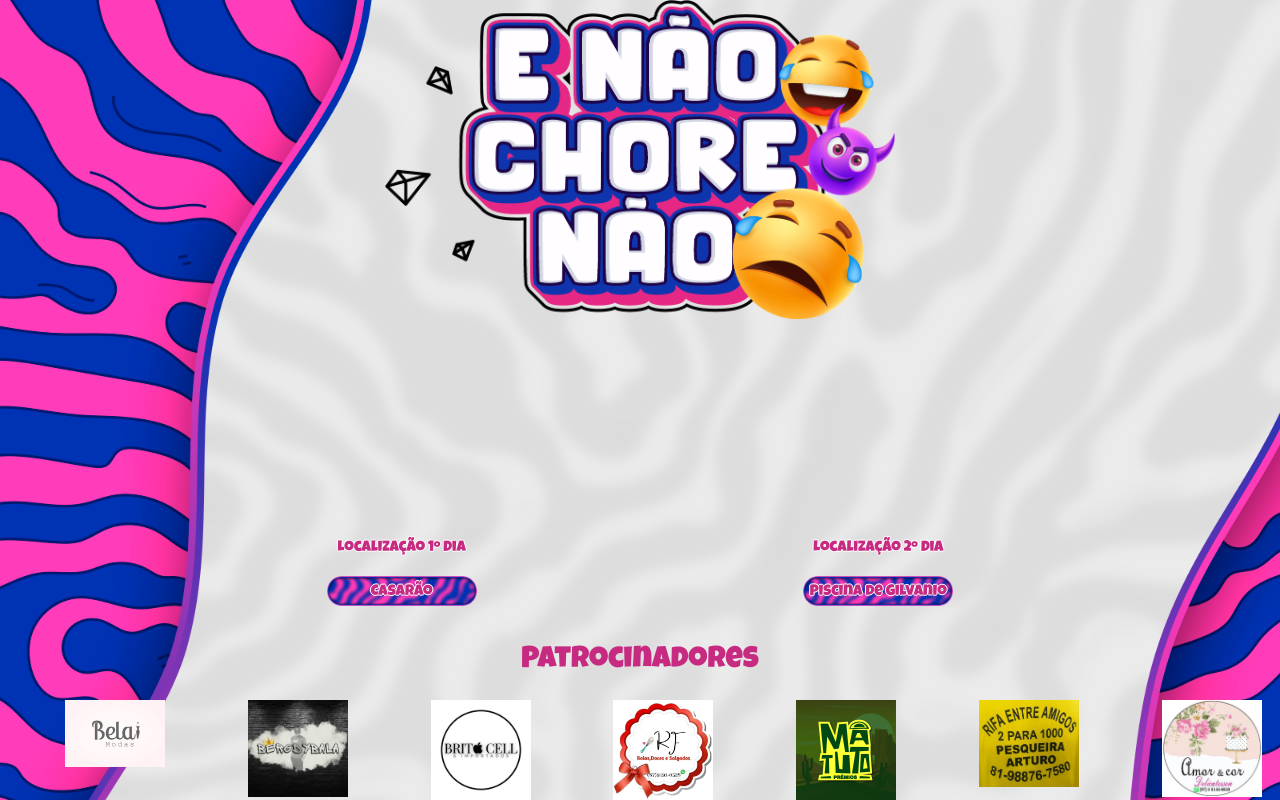
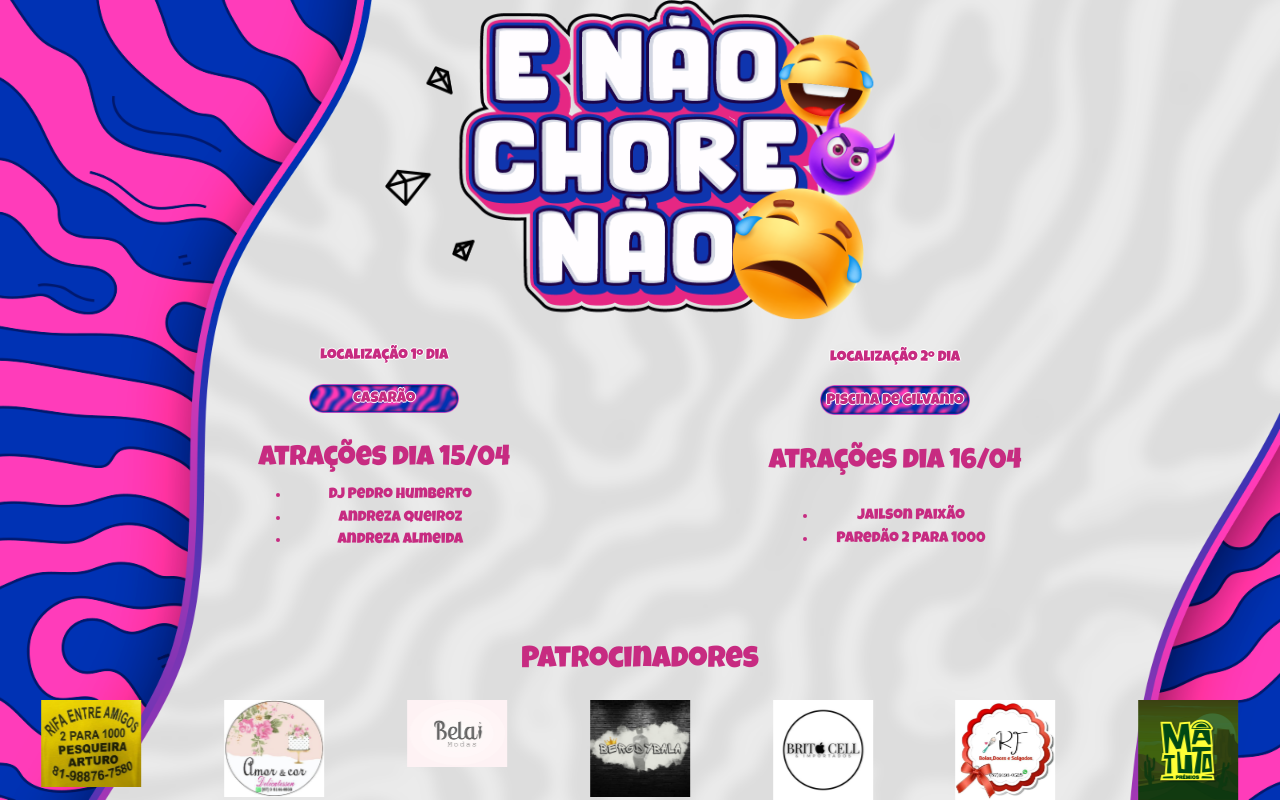
Before and after one commit to viniciusHerminio/pageGlaybson, a React (Create React App) app: page / in a window 1280 px wide. Built offline with nearby package versions, Linux system fonts and the light colour scheme.

Commit message:
imagens linkadas e atracoes

```diff
--- a/package.json
+++ b/package.json
@@ -11,6 +11,7 @@
     "react-alice-carousel": "^2.7.0",
     "react-bootstrap": "^2.7.2",
     "react-dom": "^18.2.0",
+    "react-router-dom": "^6.9.0",
     "react-scripts": "5.0.1",
     "web-vitals": "^2.1.4"
   },
--- a/src/App.css
+++ b/src/App.css
@@ -41,10 +41,14 @@ footer {
   font-family: 'Luckiest Guy', cursive;
   font-size: 15px;
   color: #C72b81;
-  margin-bottom: 20px;
+  margin-top: 50px;
 }
 
 .botao img {
+  width: 150px;
+}
+
+.patrocinio:hover {
   width: 150px;
 }
 
--- a/src/App.js
+++ b/src/App.js
@@ -18,21 +18,26 @@ function App() {
     0: { items: 3 },
     1024: { items: 7 },
 };
+  function redirectPage (e) {
+    window.location.href = `https://instagram.com/${e.target.alt}?igshid=YmMyMTA2M2Y=`;
+  };
+
   const items = [
-    <img src={ matutoPremios } alt="presentation" className="patrocinio" />,
+    <img src={ matutoPremios } alt="matutopremiosoficial" className="patrocinio" onClick={ redirectPage } />,
     <img src={ doispra1000 } alt="presentation" className="patrocinio" />,
-    <img src={ amorECor } alt="presentation" className="patrocinio" />,
-    <img src={ belaModas } alt="presentation" className="patrocinio" />,
-    <img src={ bergDybala } alt="presentation" className="patrocinio" />,
-    <img src={ britoCell } alt="presentation" className="patrocinio" />,
-    <img src={ RF } alt="presentation" className="patrocinio" />,
+    <img src={ amorECor } alt="amorecorfestasedecoracoes" className="patrocinio" onClick={ redirectPage } />,
+    <img src={ belaModas } alt="modas4656" className="patrocinio" onClick={ redirectPage } />,
+    <img src={ bergDybala } alt="bergdybala" className="patrocinio" onClick={ redirectPage } />,
+    <img src={ britoCell } alt="britocellpesqueira" name="meuNome" className="patrocinio" onClick={ redirectPage } />,
+    <img src={ RF } alt="rf_bolos.dofc" className="patrocinio" onClick={ redirectPage } />,
   ];
+
+
+
   return (
     <div className="App">
       <header className="App-header">
         <img src={logo} className="App-logo" alt="logo" />
-      </header>
-      <footer>
         <div className='d-flex justify-content-evenly'>
       <div className='titleLocalizacao d-flex flex-column justify-content-evenly'>
 
@@ -43,6 +48,12 @@ function App() {
         </div>
         <p className='casarao'>Casarão</p>
         </a>
+        <h3 className='mt-3'>Atrações dia 15/04 </h3>
+        <ul>
+          <li>Dj Pedro Humberto</li>
+          <li>Andreza Queiroz</li>
+          <li>Andreza Almeida</li>
+        </ul>
       </div>
       <div className='titleLocalizacao d-flex flex-column justify-content-evenly'>
       <a href="https://goo.gl/maps/DmNPhiGdLvzSZJ6L6">
@@ -52,16 +63,23 @@ function App() {
         </div>
         <p className='casarao'>Piscina de Gilvanio</p>
         </a>
+        <h3 className='mt-3'>Atrações dia 16/04</h3>
+        <ul className='m-3'>
+          <li>Jailson Paixão</li>
+          <li>Paredão 2 para 1000</li>
+        </ul>
       </div>
       </div>
-        <div className='titlePatrocinadores'>
+      </header>
+      <footer>
+         <div className='titlePatrocinadores'>
         <p className='patrocinadoresTitle'>Patrocinadores</p>
       </div>
         <AliceCarousel
         items={items}
         responsive={responsive}
         autoPlay
-        autoPlayInterval={1000}
+        autoPlayInterval={3000}
         animationDuration={1000}
         infinite
         disableButtonsControls
```
Also changed, not shown: 1 other file (tests, documents, lock files or other folders).
